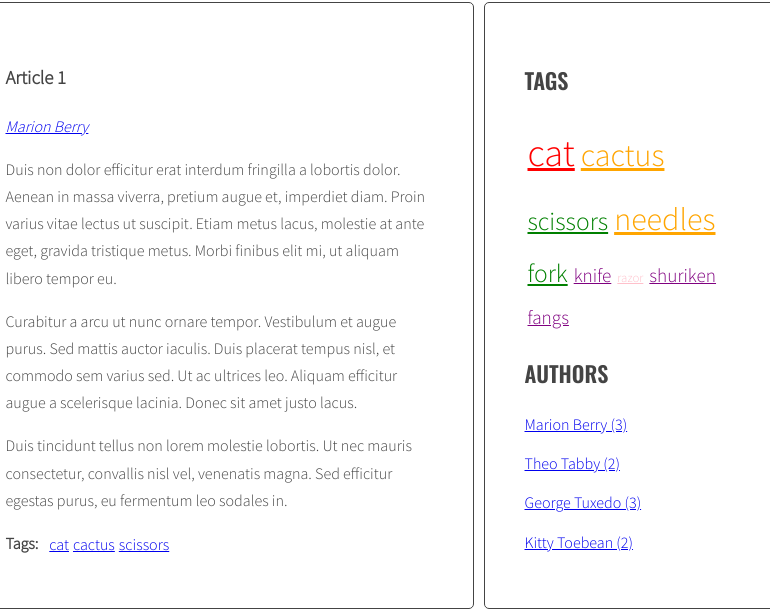
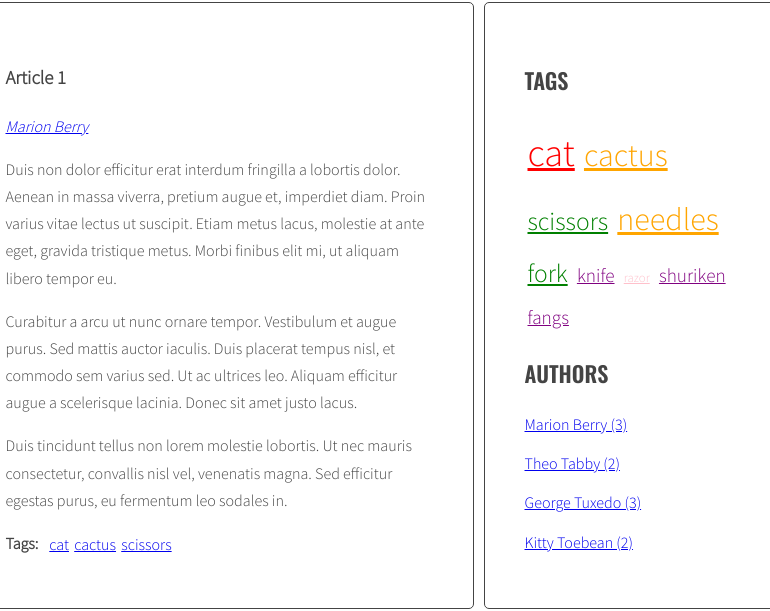
Before and after one commit to Lemarczini21/javascript-blog, a website: page index.html in a window 1280 px wide. Shown: the part 241-852 px from the top of the page, 421-1191 px from the left. Drawn offline with nearby package versions, Linux system fonts and the light colour scheme.

Commit message:
add final Zadanie: Lista autorow

```diff
--- a/index.html
+++ b/index.html
@@ -241,6 +241,21 @@
       </main>
     </div>
   </div>
+  <script id="template-tag-cloud-link" type="text/x-handlebars-template">
+    {{#each tags}}
+    <li><a href="#tag-{{tag}}" class="{{className}}">{{ tag }}</a></li>
+    {{/each}}
+  </script>
+  <script id="template-author-link" type="text/x-handlebars-template">
+    <li><a href="#author-{{ author }}">{{ author }}</a></li>
+    </script>
+  <script id="template-tag-link" type="text/x-handlebars-template">
+    <li><a href="#tag-{{ tag }}">{{ tag }}</a></li>
+  </script>
+  <script id="template-article-link" type="text/x-handlebars-template">
+    <li><a href="#{{ id }}"><span>{{ title }}</span></a></li>
+  </script>
+  <script src="https://cdnjs.cloudflare.com/ajax/libs/handlebars.js/4.1.0/handlebars.min.js"></script>
   <script src="js/script.js"></script>
 </body>
 
--- a/js/script.js
+++ b/js/script.js
@@ -1,7 +1,51 @@
+//ASK do poprawy
+
+/*
+Komentarz mentora:
+Apilkacja nie działa poprawnie:
+
+1. Po uruchomieniu aplikacji pierwsze kliknienie w link do dowolengo artykulu powoduje co prawda wyswietlenie tego artykulu ale lista artykulow jest pusta.
+
+2. Klikniecie w autora pod artykułem nie działa (nie pojawia sie lista linkow do artykulow tego autora)
+
+3. Klikniecie w link autora w chmurze (po prawej stronie) rowniez nie dziala
+
+
+*/
+
+//HANDLEBARS
+
+const templates = {
+  articleLink: Handlebars.compile(
+    document.querySelector('#template-article-link').innerHTML
+  ),
+  tagLink: Handlebars.compile(
+    document.querySelector('#template-tag-link').innerHTML
+  ),
+  authorLink: Handlebars.compile(
+    document.querySelector('#template-author-link').innerHTML
+  ),
+  tagCloudLink: Handlebars.compile(
+    document.querySelector('#template-tag-cloud-link').innerHTML
+  ),
+};
+
+// ZMIENNE
+const opts = {
+  articleSelector: '.post',
+  titleSelector: '.post-title',
+  titleListSelector: '.titles',
+  articleTagsSelector: '.post-tags .list',
+  articleAuthorSelector: '.post-author',
+  tagsListSelector: '.tags',
+  cloudClassCount: '5',
+  cloudClassPrefix: 'tag-size-',
+  authorsListSelector: '.authors',
+};
 const titleClickHandler = function (event) {
   event.preventDefault();
   const clickedElement = this;
-  //console.log("Link was clicked!");
+  //console.log('Link was clicked!');
   /* [DONE]remove class 'active' from all article links  */
   const activeLinks = document.querySelectorAll('.titles a.active');
   for (let activeLink of activeLinks) {
@@ -17,51 +61,43 @@ const titleClickHandler = function (event) {
   }
   /* get 'href' attribute from the clicked link */
   const articleSelector = clickedElement.getAttribute('href');
-  //console.log("href:", articleSelector);
+  //console.log("href:", opts.articleSelector);
   /* find the correct article using the selector (value of 'href' attribute) */
   const targetArticle = document.querySelector(articleSelector);
   /* add class 'active' to the correct article */
   targetArticle.classList.add('active');
 };
-// ZMIENNE
-const optArticleSelector = '.post',
-  optTitleSelector = '.post-title',
-  optTitleListSelector = '.titles',
-  optArticleTagsSelector = '.post-tags .list',
-  optArticleAuthorSelector = '.post-author',
-  optTagsListSelector = '.tags',
-  optCloudClassCount = '5',
-  optCloudClassPrefix = 'tag-size-',
-  optAuthorsListSelector = '.authors';
 
 /* 6.4. Generowanie listy tytułów */
 function generateTitleLinks(customSelector = '') {
   /* remove contents of titleList */
-  const titleList = document.querySelector(optTitleListSelector);
+  const titleList = document.querySelector(opts.titleListSelector);
   titleList.innerHTML = '';
   /* for each article */
   let html = '';
   const articles = document.querySelectorAll(
-    optArticleSelector + customSelector
+    opts.articleSelector + customSelector
   );
-  //console.log("Custom selector:", customSelector);
-  //console.log("Const articles:", articles);
   for (let article of articles) {
     /* get the article id */
     const articleId = article.getAttribute('id');
-    //console.log(articleId);
     /* find the title element */
     /* get the title from the title element */
-    const articleTitle = article.querySelector(optTitleSelector).innerHTML;
+    const articleTitle = article.querySelector(opts.titleSelector).innerHTML;
     /* create HTML of the link */
+
+    const linkHTMLData = { id: articleId, title: articleTitle };
+    const linkHTML = templates.articleLink(linkHTMLData);
+    /* ZAMIANA KODU NA HANDLEBARS
     const linkHTML =
       '<li><a href="#' +
       articleId +
       '"><span>' +
       articleTitle +
       '</span></a></li>';
-    /* insert link into titleList */
-    /* insert link into html variable */
+    */
+    // insert link into titleList
+    // insert link into html variable
     html = html + linkHTML;
   }
   titleList.innerHTML = html;
@@ -100,20 +136,20 @@ function calculateTagClass(count, params) {
   const normalizedCount = count - params.min;
   const normalizedMax = params.max - params.min;
   const percentage = normalizedCount / normalizedMax;
-  const classNumber = Math.floor(percentage * (optCloudClassCount - 1) + 1);
-  return optCloudClassPrefix + classNumber;
+  const classNumber = Math.floor(percentage * (opts.cloudClassCount - 1) + 1);
+  return opts.cloudClassPrefix + classNumber;
 }
 
 function generateTags() {
   /* [NEW] create a new variable allTags with an empty object */
   let allTags = {};
   /* find all articles */
-  const articles = document.querySelectorAll(optArticleSelector);
+  const articles = document.querySelectorAll(opts.articleSelector);
   //console.log(articles);
   /* START LOOP: for every article: */
   for (let article of articles) {
     /* find tags wrapper */
-    const tagsWrapperList = article.querySelector(optArticleTagsSelector);
+    const tagsWrapperList = article.querySelector(opts.articleTagsSelector);
     /* make html variable with empty string */
     let html = '';
     /* get tags from data-tags attribute */
@@ -125,7 +161,14 @@ function generateTags() {
     /* START LOOP: for each tag */
     for (let tag of tagsArray) {
       /* generate HTML of the link */
-      const linkHTML = '<li><a href="#tag-' + tag + '">' + tag + '</a><li>';
+
+      //        <script id="template-tag-link" type="text/x-handlebars-template">
+      //   <li><a href="#tag-{{ tag }}">{{ tag }}</a></li>
+      // </script>
+
+      const linkHTMLData = { tag: tag };
+      const linkHTML = templates.tagLink(linkHTMLData);
+      //const linkHTML = '<li><a href="#tag-' + tag + '">' + tag + '</a><li>';
       //console.log(linkHTML);
       /* add generated code to html variable */
       html = html + linkHTML;
@@ -138,38 +181,44 @@ function generateTags() {
       }
       /* END LOOP: for each tag */
     } // <-- koniec petli for for(let tag of tagsArray){ linia 101
-
     /* insert HTML of all the links into the tags wrapper */
     tagsWrapperList.innerHTML = html;
     /* END LOOP: for every article: */
   } // <-- koniec petli for (let article of articles){ start linia 87
 
   /* [NEW] find list of tags in right column */
-  const tagList = document.querySelector(optTagsListSelector);
+  const tagList = document.querySelector(opts.tagsListSelector);
   // Znalezienie skrajnych liczb wystąpień
   const tagsParams = calculateTagsParams(allTags);
   //console.log('tagsParams:', tagsParams);
   /* [NEW] create variable for all links HTML code */
-  let allTagsHTML = '';
+
+  // let AllTagsHTML = '';
+  const allTagsData = { tags: [] };
   /* [NEW] START LOOP: for each tag in allTags: */
   for (let tag in allTags) {
-    const tagLinkHTML =
-      '<li><a class="' +
-      calculateTagClass(allTags[tag], tagsParams) +
-      '" href="#tag-' +
-      tag +
-      '">' +
-      tag +
-      '</a></li>'; //
+    // //const tagLinkHTML =
+    // '<li><a class="' +
+    //   calculateTagClass(allTags[tag], tagsParams) +
+    //   '" href="#tag-' +
+    //   tag +
+    //   '">' +
+    //   tag +
+    //   '</a></li>'; //
     // console.log('tagLinkHTML:', tagLinkHTML);
     /* [NEW] generate code of a link and add it to allTagsHTML */
-    allTagsHTML += tagLinkHTML;
+    //allTagsHTML += tagLinkHTML;
+    allTagsData.tags.push({
+      tag: tag,
+      count: allTags[tag],
+      className: calculateTagClass(allTags[tag], tagsParams),
+    });
     //'<li><a href="#tag-' + tag + '">' + tag + ' (' + allTags[tag] + ') ';
   }
   /* [NEW] END LOOP: for each tag in allTags: */
 
   /*[NEW] add HTML from allTagsHTML to tagList */
-  tagList.innerHTML = allTagsHTML;
+  tagList.innerHTML = templates.tagCloudLink(allTagsData);
 }
 
 generateTags();
@@ -183,14 +232,12 @@ const tagClickHandler = function (event) {
   const clickedElement = this;
   /* make a new constant "href" and read the attribute "href" of the clicked element */
   const href = clickedElement.getAttribute('href');
-  //console.log("Clicked tag attribute:", href);
-  //console.log(href);
   /* make a new constant "tag" and extract tag from the "href" constant */
   const tag = href.replace('#tag-', '');
-  //console.log("Make const tag:", tag);
+  //console.log('Make const tag:', tag);
   /* find all tag links with class active */
   const tagsActiveClass = document.querySelectorAll('a.active[href^="#tag-"]');
-  //console.log("Tag with active class:", tagsActiveClass);
+  //console.log('Tag with active class:', tagsActiveClass);
   /* START LOOP: for each active tag link */
   for (let tagActiveClass of tagsActiveClass) {
     /* remove class active */
@@ -199,7 +246,6 @@ const tagClickHandler = function (event) {
   }
   /* find all tag links with "href" attribute equal to the "href" constant */
   const allTagsLinks = document.querySelectorAll('a[href="' + href + '"]');
-  //console.log("Links with href equal const href:", linksHrefEqualHref);
   /* START LOOP: for each found tag link */
   for (let tagLink of allTagsLinks) {
     /* add class active */
@@ -211,29 +257,36 @@ const tagClickHandler = function (event) {
 };
 function addClickListenersToTags() {
   /* find all links to tags */
-  const tagLinks = document.querySelectorAll('.list a');
+  const tagLinks = document.querySelectorAll('.post-tags a, .tags a');
   /* START LOOP: for each link */
   for (let tagLink of tagLinks) {
     /* add tagClickHandler as event listener for that link */
     tagLink.addEventListener('click', tagClickHandler);
     /* END LOOP: for each link */
   }
-  // console.log("Listener added");
 }
 addClickListenersToTags();
 
 //ZADANIE Function generateAuthors, addClickListenerstoAuthors, authorClickHandler
 
-// ASK Po kliknieciu w autora znika lista tytulow, po kliknieciu w
-
 //FUNCTION generateAuthors
 function generateAuthors() {
   let allAuthors = {};
-  const articles = document.querySelectorAll(optArticleSelector);
+  const articles = document.querySelectorAll(opts.articleSelector);
   for (let article of articles) {
-    const authorWrapper = article.querySelector(optArticleAuthorSelector);
+    const authorWrapper = article.querySelector(opts.articleAuthorSelector);
     const author = article.getAttribute('data-author');
-    const linkHTML = '<a href="#author-' + author + '">' + author + '</a>';
+
+    //
+
+    //<script id="template-author-link" type="text/x-handlebars-template">
+    // <li><a href="#author-{{ author }}">{{ author }}></a></li>
+    // </script>
+
+    const linkHTMLData = { author: author };
+    const linkHTML = templates.authorLink(linkHTMLData);
+    //ASK dekorowanie w css po wykonaniu skryptu??
+    //const linkHTML = '<a href="#author-' + author + '">' + author + '</a>';
     if (!allAuthors[author]) {
       allAuthors[author] = 1;
     } else {
@@ -243,8 +296,11 @@ function generateAuthors() {
   }
 
   // Dodanie linkow autorow
-  const authorList = document.querySelector(optAuthorsListSelector);
+  const authorList = document.querySelector(opts.authorsListSelector);
   let allAuthorsHTML = '';
+
+  //const allAuthorsData =
+
   for (let author in allAuthors) {
     const authorLinkHTML =
       '<li><a href="#author-' +
@@ -256,7 +312,7 @@ function generateAuthors() {
       ')<a/></li>';
     allAuthorsHTML += authorLinkHTML;
   }
-  console.log(allAuthorsHTML);
+  //console.log(allAuthorsHTML);
   authorList.innerHTML = allAuthorsHTML;
 }
 generateAuthors();
@@ -267,7 +323,6 @@ const authorClickHandler = function (event) {
   const href = clickedElement.getAttribute('href');
   const author = href.replace('#author-', '');
   // ASK po co ustawiana jest klasa active?
-  //ASK dlaczego po kliknieciu w link nie wyswietla sie lsita artykulow tego autora "caanot read propertied of null"
   const authorsActive = document.querySelectorAll('a.active[href="#author-');
   for (let authorActive of authorsActive) {
     authorActive.classList.remove('active');
@@ -276,13 +331,12 @@ const authorClickHandler = function (event) {
   for (let authorLink of allAuthorsLink) {
     authorLink.classList.add('active');
   }
-  generateTitleLinks('[data-author~="' + author + '"]');
+  generateTitleLinks('[data-author="' + author + '"]');
 };
 function addClickListenersToAuthor() {
-  const authors = document.querySelectorAll('.authors');
+  const authors = document.querySelectorAll('.authors a, .post-author a');
   for (let author of authors) {
     author.addEventListener('click', authorClickHandler);
   }
 }
 addClickListenersToAuthor();
-console.log('Listeners added');
--- a/sass/style.scss
+++ b/sass/style.scss
@@ -116,6 +116,12 @@ body {
   font-style: italic;
 }
 
+
+.post-author li {
+  font-style: italic;
+  list-style: none;
+}
+
 .post-tags {
   display: flex;
 
```
Also changed, not shown: .eslintrc.json, css/style.css, 1 other file.
